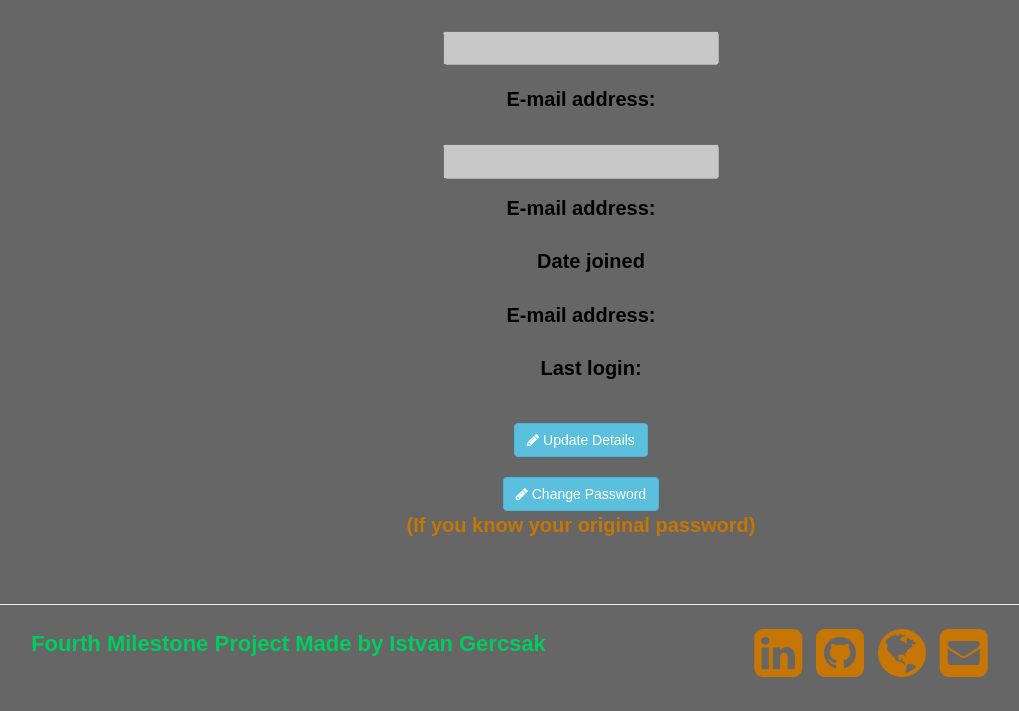
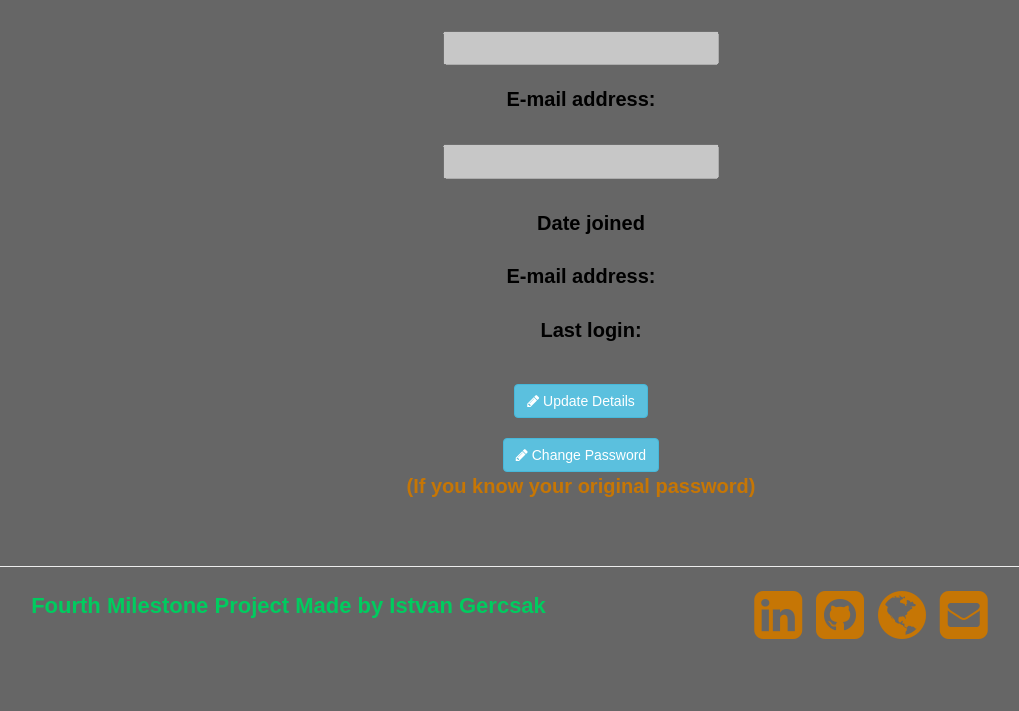
Before and after one commit to IstvanGercsak/Fourth_Milestone_Project, a Django app: template accounts/templates/profile.html in a window 1280 px wide. Shown: the part 369-1080 px from the top of the page, without its empty margins (59-1078 px from the left). After the commit the page ends 1008 px from the top, so only its background shows below. Run offline with Django 3.2, Linux system fonts and the light colour scheme; the template is opened without the code that fills it, so the values that code supplies are empty; some libraries are stand-ins or nearby versions.

Commit message:
Update mockup project, and modify profile page

```diff
--- a/accounts/templates/profile.html
+++ b/accounts/templates/profile.html
@@ -54,11 +54,6 @@
         </div>
 
         <div class="row">
-            <div class="col-sm-12">
-                <p class="text-center">E-mail address: </p>
-            </div>
-        </div>
-        <div class="row">
             <div class="col-sm-12 margin-profile-field">
                 <p class="text-center">Date joined {{ user_form.date_joined }}</p>
             </div>
```
Also changed, not shown: 1 other file.
